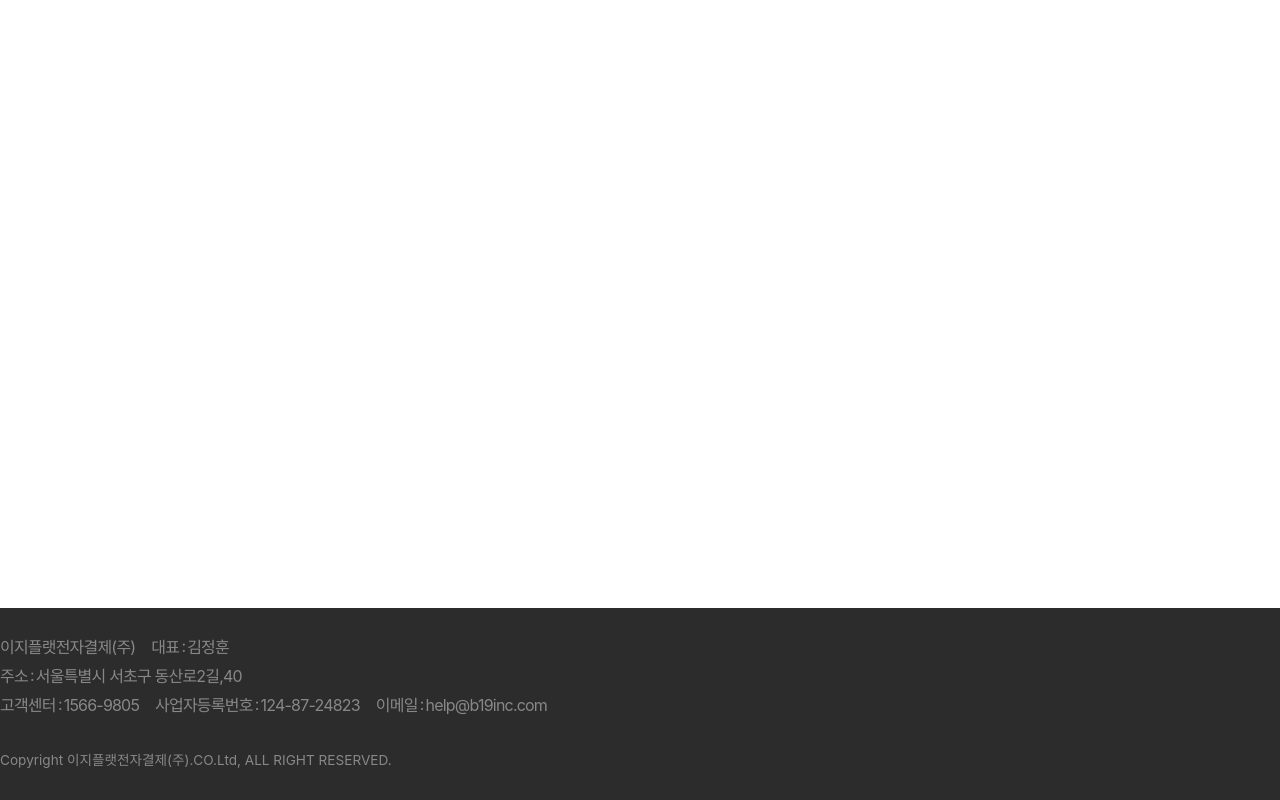
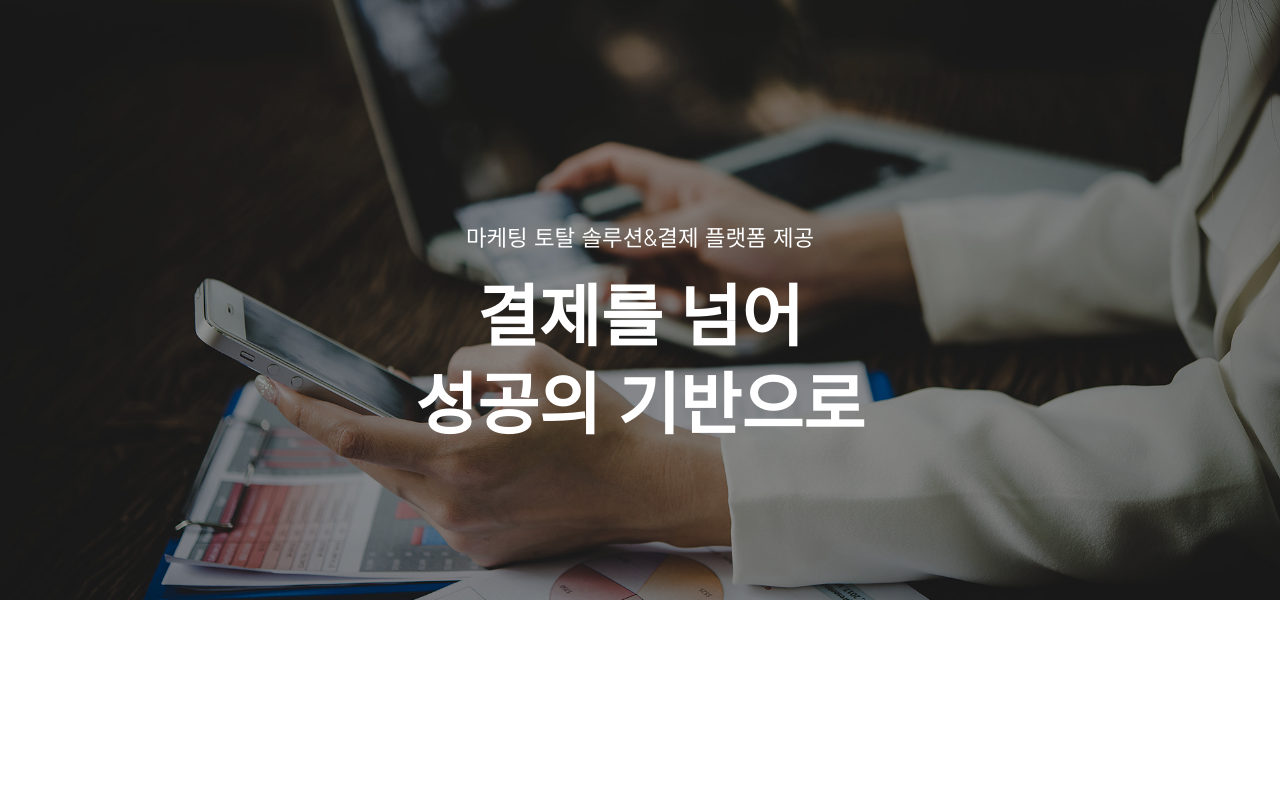
Before and after one commit to bnine302/my-landing-react-app, a React (Vite) app: page / in a window 1280 px wide. Built offline with nearby package versions, Linux system fonts and the light colour scheme; a web font is replaced by a local one.

Commit message:
comp: section-intro 추가

```diff
--- a/src/App.tsx
+++ b/src/App.tsx
@@ -1,10 +1,13 @@
 import Footer from './component/Footer'
+import Section from './component/Section'
 
 function App() {
   return (
     <div className="flex flex-col min-h-screen">
-      <div className="flex-grow flex-shrink-0"></div>
-      <Footer />
+      <div className="flex-grow flex-shrink-0">
+        <Section />
+      </div>
+      {/* <Footer /> */}
     </div>
   )
 }
--- /dev/null
+++ b/src/component/Section.tsx
@@ -0,0 +1,17 @@
+export default function Section() {
+  return (
+    <div className="section bg-intro1 bg-cover bg-center p-0">
+      {/* <div className="flex h-[600px] items-center justify-center bg-[rgba(0,0,0,0.4)] pt-[70px]"> */}
+      <div className="wrap flex h-[600px] items-center justify-center bg-black bg-opacity-40 pt-[70px]">
+        <div className="inner text-center text-white">
+          <p className="mb-5 text-[1.4em] leading-[1.4em] font-light">마케팅 토탈 솔루션&결제 플랫폼 제공</p>
+          <h2 className="text-[4.2em] leading-[1.3em] font-semibold">
+            결제를 넘어
+            <br />
+            성공의 기반으로{' '}
+          </h2>
+        </div>
+      </div>
+    </div>
+  )
+}
--- a/tailwind.config.js
+++ b/tailwind.config.js
@@ -41,6 +41,9 @@ export default {
           250: 'rgb(250, 250, 250)',
         },
       },
+      backgroundImage: {
+        intro1: "url('/src/assets/images/intro1.jpeg')",
+      },
     },
   },
   plugins: [
```
Also changed, not shown: src/assets/images/intro1.jpeg (added).
